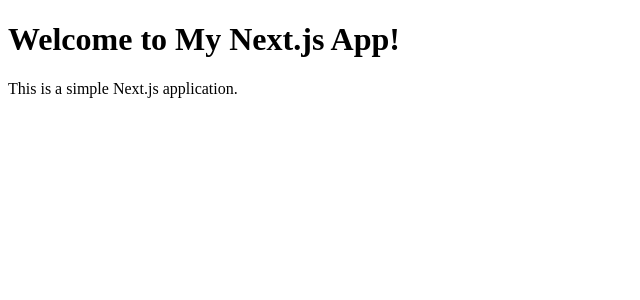
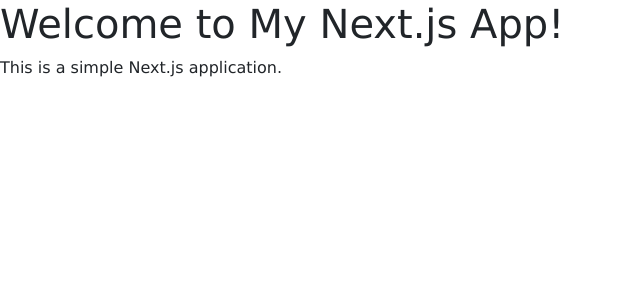
Before and after one commit to jacknorquist/Catalog-Web, a Next.js app in the folder next_front_end/: page / in a window 1280 px wide. Shown: the top 300 px of the page, without its empty margins (0-640 px from the left). Built offline with nearby package versions, Linux system fonts and the light colour scheme.

Commit message:
boostrap added

```diff
--- a/next_front_end/package.json
+++ b/next_front_end/package.json
@@ -13,6 +13,8 @@
   "author": "",
   "license": "ISC",
   "dependencies": {
+    "bootstrap": "^5.3.3",
+    "bootstrap-icons": "^1.11.3",
     "next": "^14.2.15",
     "react": "^18.3.1",
     "uuid": "^10.0.0"
--- a/next_front_end/src/components/ImageCarousel.js
+++ b/next_front_end/src/components/ImageCarousel.js
@@ -1,6 +1,7 @@
 import { useEffect, useState } from 'react';
 import { v4 as uuidv4 } from 'uuid';
 import styles from '../styles/ImageCarousel.module.css';
+import 'bootstrap/dist/css/bootstrap.min.css';
 import 'bootstrap/dist/css/bootstrap.min.css';
 
 function ImageCarousel({ imagesProp, returnToAllImages }) {
--- a/next_front_end/src/components/Product.js
+++ b/next_front_end/src/components/Product.js
@@ -161,7 +161,7 @@
           <div className='specContainer'>
             <h4 className={styles.headerContainer}>Additional Information</h4>
             <a className={styles.pdfContainer} target='blank' href={`${product.spec_sheet}`}>
-              <div className='specSheetContainer'>Spec Sheet</div>
+              <div className={styles.specSheetContainer}>Spec Sheet</div>
               <i className='bi bi-file-pdf'></i>
             </a>
             </div>
--- a/next_front_end/src/components/ProductPreviewItem.js
+++ b/next_front_end/src/components/ProductPreviewItem.js
@@ -14,7 +14,7 @@
         <img src={product.images[0].image_url} className={styles.mainImage}/>
         </Link>
         <div className={styles.descriptionContainer}>
-          <a href={`${categoryLinks[product.normalized_category_name]}`} className={styles.productCategory}><i>{product.normalized_category_name}</i></a>
+          <a href={`${categoryLinks[product.normalized_category_name]}`} className={styles.productCategory}><i className={styles.productCategory}>{product.normalized_category_name}</i></a>
           <Link className={styles.link} id={styles.productNameLink} href={`/product/${cleanedProductName}-${product.id}`} state={{id : product.id}}>
             <b className={styles.productName}>{product.name}</b>
           </Link>
--- /dev/null
+++ b/next_front_end/src/pages/_app.js
@@ -0,0 +1,9 @@
+import '../styles/globals.css';
+import 'bootstrap/dist/css/bootstrap.min.css';
+import 'bootstrap-icons/font/bootstrap-icons.css';
+
+function MyApp({ Component, pageProps }) {
+  return <Component {...pageProps} />;
+}
+
+export default MyApp;
--- a/next_front_end/src/pages/index.js
+++ b/next_front_end/src/pages/index.js
@@ -1,3 +1,4 @@
+
 export default function Home() {
   return (
     <div>
--- a/next_front_end/src/styles/Product.module.css
+++ b/next_front_end/src/styles/Product.module.css
@@ -20,6 +20,10 @@
 
 .breadcrumbs{
   display: flex;
+}
+
+.specSheetContainer{
+  color: black;
 }
 
 
--- a/next_front_end/src/styles/globals.css
+++ b/next_front_end/src/styles/globals.css
@@ -5,7 +5,17 @@
 h1{
   margin: 0;
 }
+a{
+  color: black;
+}
+a:visited{
+  color: black;
+}
 
 p{
   font-family: Arial, Helvetica, sans-serif;
 }
+
+i{
+  color: black;
+}
```
Also changed, not shown: next_front_end/src/styles/ProductPreviewItem.module.css (+8 -2 lines), 413 other files (tests, documents, lock files or other folders).
